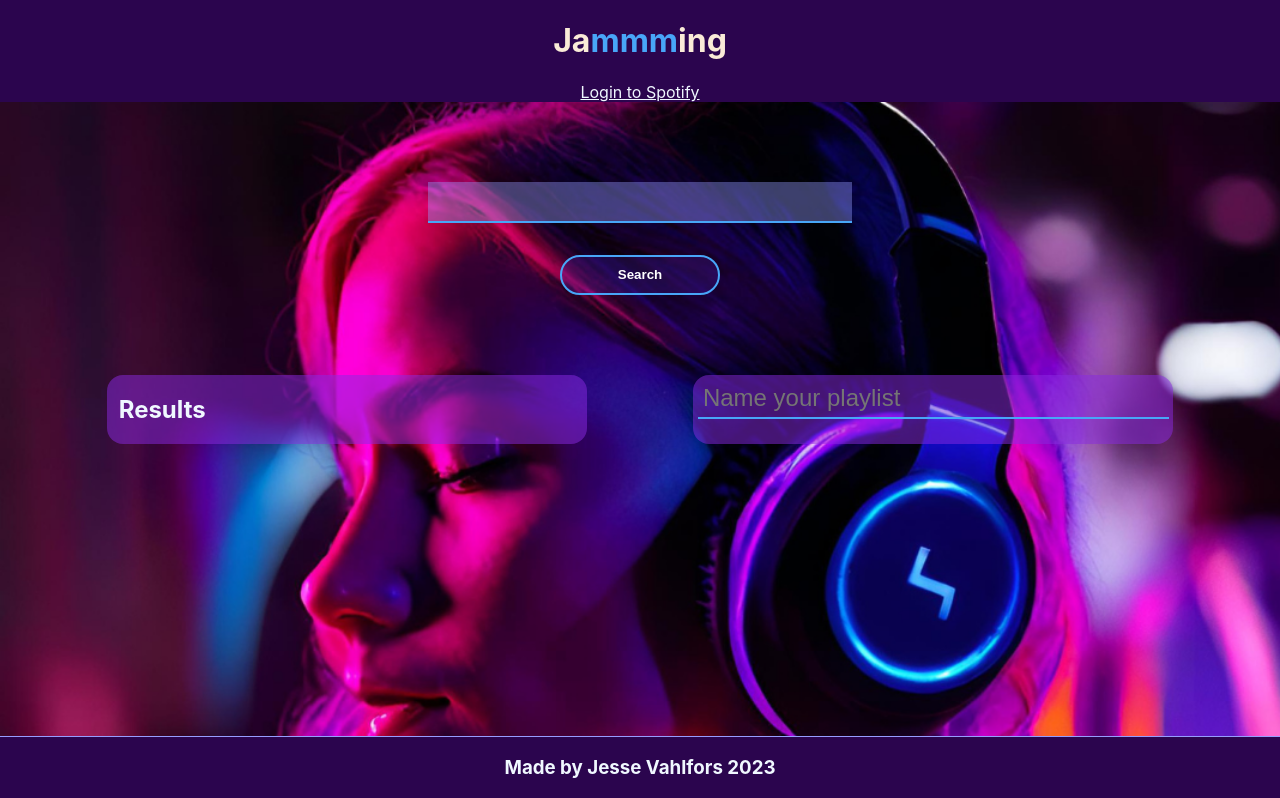
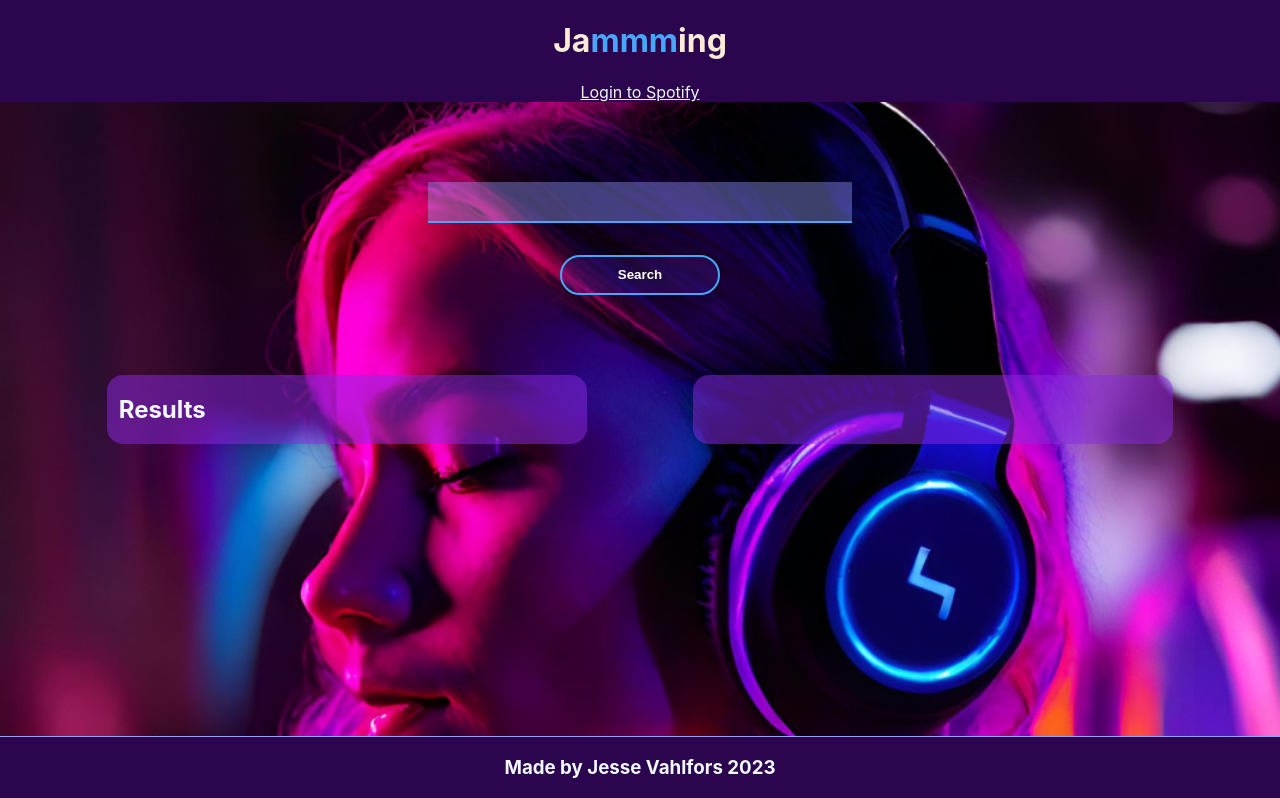
Before and after one commit to JesseVahlfors/Jammming, a React (Create React App) app: page / in a window 1280 px wide. Shown: the top 798 px of the page. Built offline with nearby package versions, Linux system fonts and the light colour scheme.

Commit message:
Modified App.js for playlist saving

```diff
--- a/src/App.js
+++ b/src/App.js
@@ -7,7 +7,8 @@ import background from "./img/HeadphonesGirl.png"
 import { authorizationUrl } from './Authorization';
 import { clearURLParameters, getAccessToken, setAccessToken } from './AccessToken';
 import SearchBar from './SearchBar';
-import PlaylistSave from './PlaylistSave';
+import GetUserId from './GetUserId';
+import CreatePlaylist from './CreatePlaylist';
 
 function App() {
   const [searchData, setSearchData] = useState([])
@@ -42,25 +43,13 @@ function App() {
     setPlaylist(updatedPlaylist);
   }
 
-  const [playlistName, setPlaylistName] = useState("");
-  const [playlistUris, setPlaylistUris] = useState([]);
-  const handleSavePlaylist = (playlistName) => {
-    const uris = playlist.map((track) => track.uri);
-    console.log(`Playlist name: ${playlistName}`);
-    console.log(playlistUris);
-    setPlaylist([]);
-    setPlaylistName("");
-    setPlaylistUris(uris);
+  const [userId, setUserId] = useState("")
+  const handleUserIdReceived = (id) => {
+    setUserId(id)
   }
 
-
-  const handleNameChange = (event) => {
-    setPlaylistName(event.target.value);
-  };
-
-  const [userId, setUserId] = useState("")
-  const handleUserIdReceived = (receivedUserId) => {
-    setUserId(receivedUserId);
+  const handlePlaylistErase = () => {
+    setPlaylist([])
   }
 
   const logout = () => {
@@ -73,10 +62,9 @@ function App() {
   return (
     <div className="App" style={{ backgroundImage: `url(${background})`}}>
       <header className="App-header" >
-
         {token ? (
           <div className='loggedIn'>
-            <h4 id={userId}>Logged in: {userId}</h4>
+            <h4>Logged in: <GetUserId onUserIdReceived={handleUserIdReceived} /></h4>
             <h1>Ja<span>mmm</span>ing</h1>
             <button onClick={logout}>Logout</button>
           </div>
@@ -99,21 +87,17 @@ function App() {
               <>
                 <TrackList tracks={searchData} onAddToPlaylist={handleAddToPlaylist}/>
                 <div className='playlist'>
-                  <input
-                  type="text"
-                  placeholder="Name your playlist"
-                  value={playlistName}
-                  onChange={handleNameChange}
+                  <Playlist
+                    playlist={playlist}
+                    onRemoveFromPlaylist={handleRemoveFromPlaylist}
                   />
-                  <Playlist
-                  playlist={playlist}
-                  onRemoveFromPlaylist={handleRemoveFromPlaylist}
+                  {token && (
+                  <CreatePlaylist
+                    accessToken={token}
+                    userId={userId}
+                    playlist={playlist}
                   />
-                  {token && <PlaylistSave
-                  onUserIdReceived={handleUserIdReceived}
-                  playlistUris={playlistUris}
-                  playlistName={playlistName}
-                  />}
+                  )}
                 </div>
               </>
             )}
```
